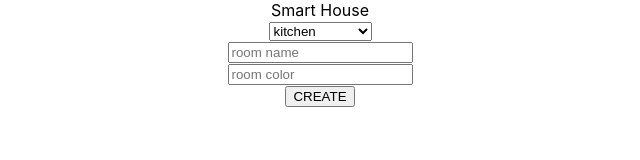
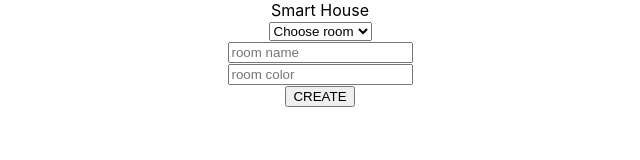
Before and after one commit to abgilad/SmartHouse, a React (Create React App) app in the folder newapp/: page /ChooseNewRoom in a window 1280 px wide. Shown: the top 160 px of the page, without its empty margins (320-960 px from the left). Built offline with nearby package versions, Linux system fonts and the light colour scheme.

Commit message:
20.06.23 update

```diff
--- a/newapp/src/App.js
+++ b/newapp/src/App.js
@@ -9,7 +9,26 @@ import ChooseNewRoom from './Components/ChooseNewRoom';
 
 function App() {
 
-  const [data, setData] = useState([])
+  const [data, setData] = useState([{choosenRoom:'kitchen',roomName:'Gilad',color:'red'}])
+  console.log(data);
+
+  //Functions////////////////////////////////
+
+  const addNewRoom = (chooseRoom,name,color)=>{
+    const findTheSameRoom = data.find((val)=>val.roomName===name);
+
+     if(findTheSameRoom){
+      return alert('the room name is exist!')
+     }
+     else if(!(findTheSameRoom)){
+      let temp= {
+        choosenRoom:chooseRoom,
+        roomName:name,
+        color
+      }
+      setData([...data,temp])
+     }
+  }
 
 
 
@@ -18,7 +37,7 @@ function App() {
       <Logo />
       <Routes>
         <Route path='/' element={<CreateNewRoomBtn />} />
-        <Route path='/ChooseNewRoom' element={<ChooseNewRoom />} />
+        <Route path='/ChooseNewRoom' element={<ChooseNewRoom addNewRoom={addNewRoom}/>} />
       </Routes>
     </div>
   );
--- a/newapp/src/Components/ChooseNewRoom.jsx
+++ b/newapp/src/Components/ChooseNewRoom.jsx
@@ -1,20 +1,25 @@
 import React, { useState } from 'react'
+import { useNavigate } from 'react-router-dom'
 
-export default function ChooseNewRoom() {
+export default function ChooseNewRoom({addNewRoom}) {
 
-    const [newRoom, setNewRoom] = useState('')
-    console.log(newRoom);
+    const nav = useNavigate()
+
+    const [chooseNewRoom, setChooseNewRoom] = useState('')
+    const[roomName,setRoomName]=useState('')
+    const[roomColor,setRoomColor]=useState('')
+
     return (
         <div>
-            <select onChange={(e) => { setNewRoom(e.target.value) }}>
-                <option value="" disabled hidden>Choose room</option>
+            <select value={chooseNewRoom} onChange={(e) => { setChooseNewRoom(e.target.value) }}>
+                <option value='' disabled hidden>Choose room</option>
                 <option value='kitchen'>kitchen</option>
                 <option value='bathroom'>bathroom</option>
                 <option value='bedroom'>bedroom</option>
             </select><br />
-            <input maxLength={5} type='text' placeholder='room name' /><br />
-            <input type='text' placeholder='room color' /><br />
-            <button>CREATE</button>
+            <input onChange={(e)=>{setRoomName(e.target.value)}} maxLength={5} type='text' placeholder='room name' /><br />
+            <input onChange={(e)=>{setRoomColor(e.target.value)}} type='text' placeholder='room color' /><br />
+            <button onClick={()=>{addNewRoom(chooseNewRoom,roomName,roomColor);nav('/')}}>CREATE</button>
         </div>
     )
 }
```
